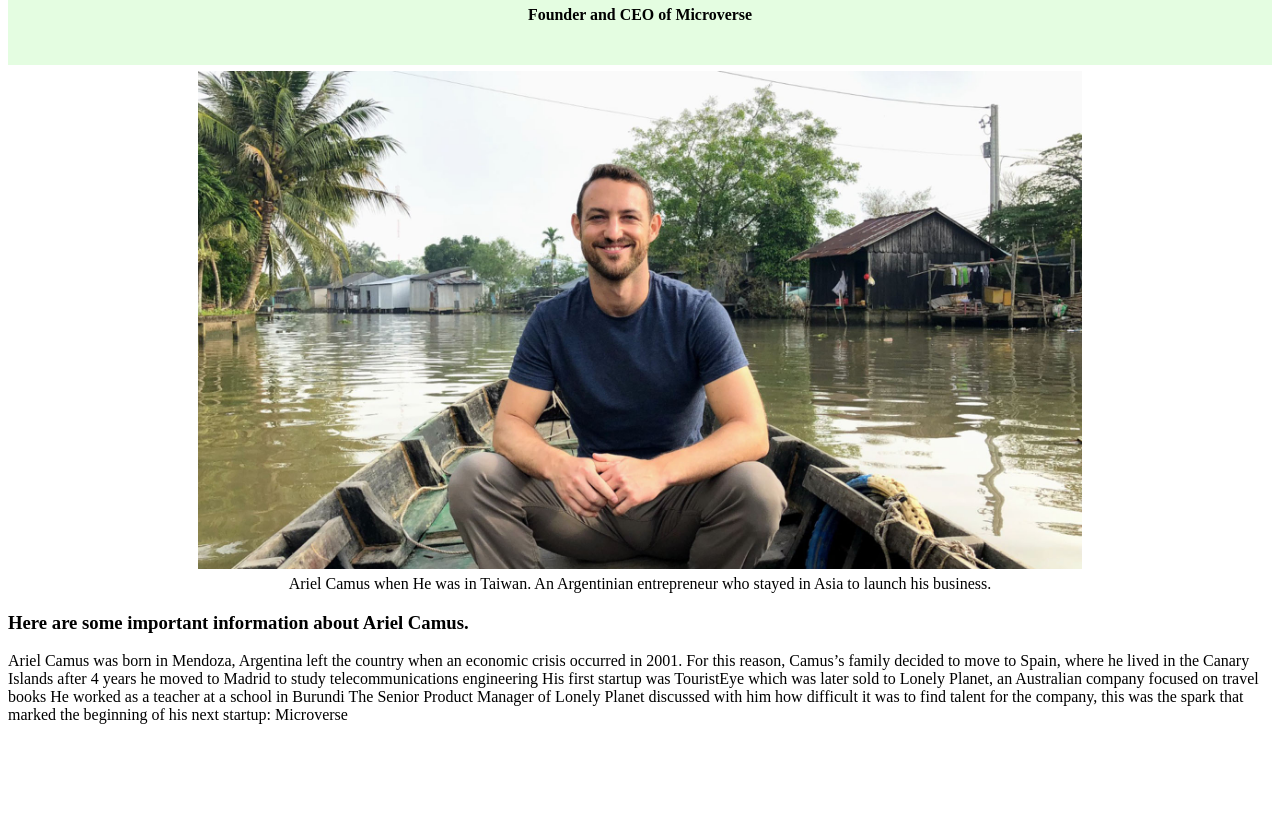
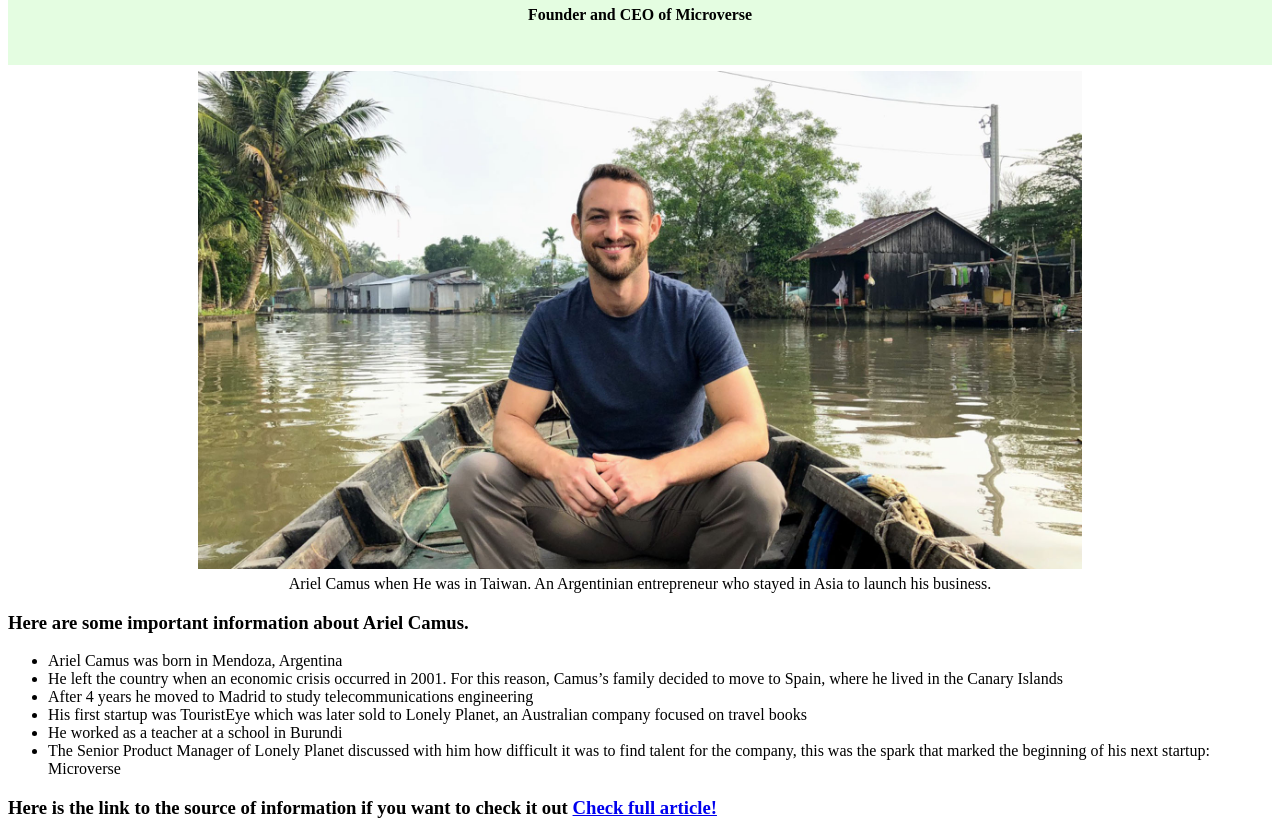
Before and after one commit to Roathy/microverse-trial-Tribute-Page, a plain HTML site: page index.html in a window 1280 px wide. Shown: the part 101-939 px from the top of the page. Before the commit the page ends 841 px from the top, so only its background shows below. Drawn offline with Linux system fonts and the light colour scheme; a web font is replaced by a local one.

Commit message:
Added the timeline and the link

```diff
--- a/index.html
+++ b/index.html
@@ -10,13 +10,11 @@
     <link rel="preconnect" href="https://fonts.gstatic.com" crossorigin>
     <link href="https://fonts.googleapis.com/css2?family=Labrada:wght@300&display=swap" rel="stylesheet">
     <link rel="stylesheet" href="style.css">
-    <title>Ariel Camus CEO at Microverse</title>
+    <title id="title">Ariel Camus CEO at Microverse</title>
 </head>
 
 <body>
     <main id="main">
-        <div class="container">
-
         <!-- H E A D E R -->
         <section>
             <div id="main-header">
@@ -26,39 +24,36 @@
         </section>
 
         <!-- B O D Y -->
-            <section>
         <figure id="img-div">
-                    <img id="img" src="assets/images/B3QPA6DNKVGJRFG2T6IZ4DBDOE.jpeg" alt="profile">
+            <img id="image" src="assets/images/B3QPA6DNKVGJRFG2T6IZ4DBDOE.jpeg" alt="profile">
+            <figcaption id="img-caption">Ariel Camus when He was in Taiwan. An Argentinian entrepreneur who stayed in
+                Asia
+                to launch
+                his business. </figcaption>
         </figure>
-                <figcaption>Ariel Camus when He was in Taiwan. An Argentinian entrepreneur who stayed in Asia to launch
-                    his business. </figcaption>
-            </section>
+
 
         <!-- T I M E  L I N E & F O O T E R -->
-            <section>
+        <section id="tribute-info">
             <div id="timeline">
                 <h3>Here are some important information about Ariel Camus.</h3>
-                    <p>
-                        Ariel Camus was born in Mendoza, Argentina
+                <ul>
+                    <li>Ariel Camus was born in Mendoza, Argentina</li>
+                    <li>He left the country when an economic crisis occurred in 2001. For this reason, Camus’s family
+                        decided to move to Spain, where he lived in the Canary Islands</li>
+                    <li>After 4 years he moved to Madrid to study telecommunications engineering</li>
+                    <li>His first startup was TouristEye which was later sold to Lonely Planet, an Australian company
+                        focused on travel books</li>
+                    <li>He worked as a teacher at a school in Burundi</li>
+                    <li>The Senior Product Manager of Lonely Planet discussed with him how difficult it was to find
+                        talent for the company, this was the spark that marked the beginning of his next startup:
+                        Microverse</li>
 
-                        left the country when an economic crisis occurred in 2001. For this reason, Camus’s family
-                        decided to move to Spain, where he lived in the Canary Islands
-
-                        after 4 years he moved to Madrid to study telecommunications engineering
-
-                        His first startup was TouristEye which was later sold to Lonely Planet, an Australian company
-                        focused on travel books
-
-                        He worked as a teacher at a school in Burundi
-
-                        The Senior Product Manager of Lonely Planet discussed with him how difficult it was to find
-                        talent for the company, this was the spark that marked the beginning of his next startup:
-                        Microverse
-                    </p>
+                </ul>
+                <h3>Here is the link to the source of information if you want to check it out <a href="https://executives.technology/ariel-camus-en/
+    " id="tribute-link" target="_blank">Check full article!</a></h3>
             </div>
         </section>
-
-        </div>
     </main>
 </body>
 
--- a/style.css
+++ b/style.css
@@ -12,6 +12,10 @@ figcaption {
   text-align: center;
 }
 
+img {
+  display: block;
+}
+
 #main-header {
   margin: auto;
   margin-bottom: 6px;
@@ -22,11 +26,10 @@ figcaption {
   text-align: center;
 }
 
-#img {
+#image {
   max-width: 100%;
-  display: block;
   height: auto;
-  margin: 0 auto;
+  align-self: center;
 }
 
 @media (min-width: 1250px) {
```
Lines whose indentation alone changed are shown as unchanged.
